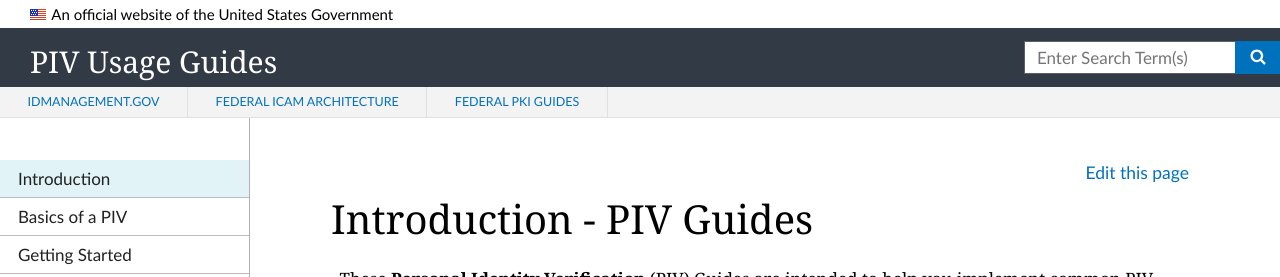
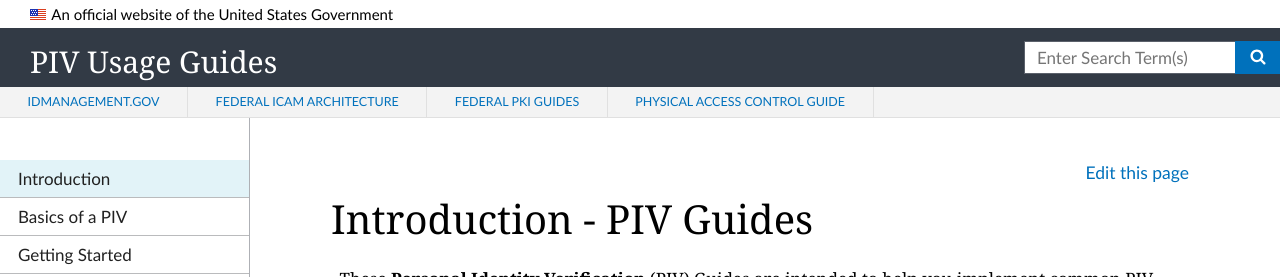
Before and after one commit to GSA/piv-guides, a Jekyll site: the page built from pages/index.md, in a window 1280 px wide. Shown: the top 277 px of the page. Built offline with Jekyll 4.4.1, drawn with Linux system fonts in a browser that asks for light colours; nearby versions of some CDN libraries; library files that are not in the unit come from our copies; a script that is not in the unit is left out.

Commit message:
staging nav bar addition
adding pacs guide link

```diff
--- a/_config.yml
+++ b/_config.yml
@@ -34,6 +34,10 @@
 - title: Federal PKI Guides
   description: Federal PKI Guides
   url: https://fpki.idmanagement.gov
+- title: Physical Access Control Guide
+  description: Physical Access Control Guides
+  url: https://pacs.idmanagement.gov
+
 
 
 # Build settings
```
